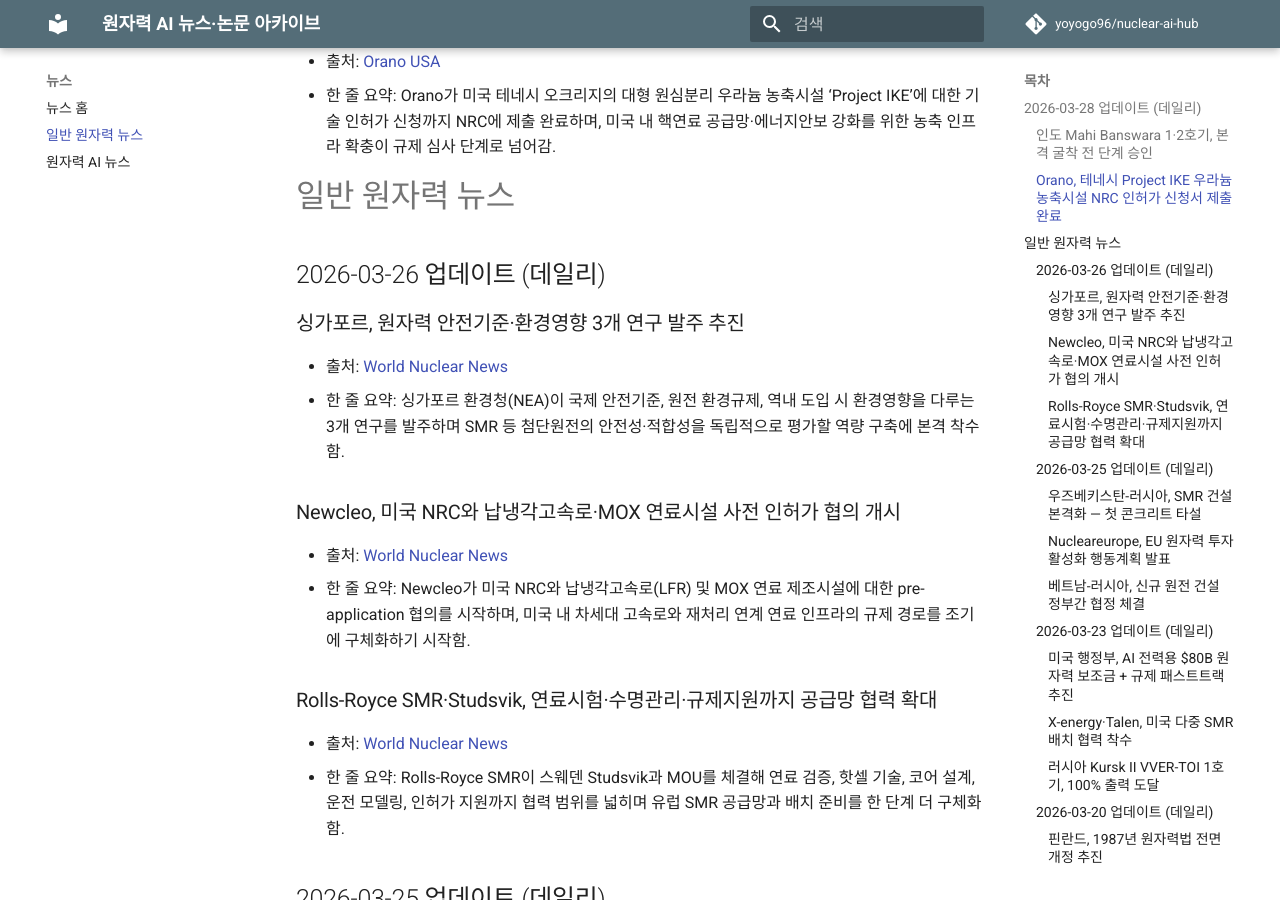
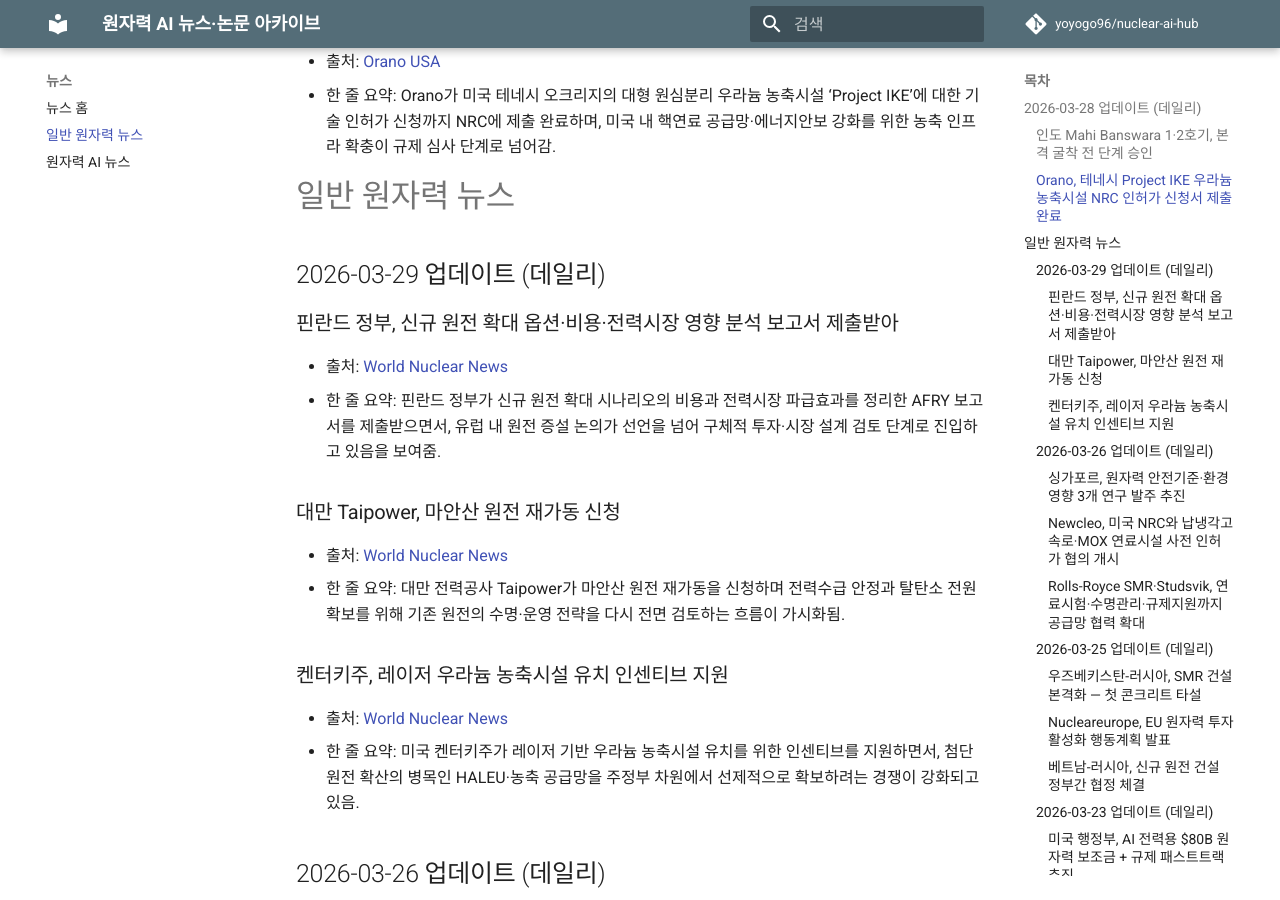
Before and after one commit to yoyogo96/nuclear-ai-hub, an MkDocs documentation site: the page built from docs/news/nuclear.md, in a window 1280 px wide and 900 px high, scrolled down 422 px. Built offline with MkDocs 1.6.1 and Material for MkDocs 9.7.7, drawn with Linux system fonts in a browser that asks for light colours; comment, search, counter and statistics services are not loaded.

Commit message:
docs: daily nuclear ai hub update for 2026-03-29

```diff
--- a/docs/briefings/index.md
+++ b/docs/briefings/index.md
@@ -1,3 +1,20 @@
+## 2026-03-29 데일리 브리핑
+
+### 오늘의 3줄 요약
+1. 핀란드가 신규 원전 확대의 비용·시장영향 보고서를 공식 검토 단계에 올리면서, 유럽 원전 확대 논의가 정책 구호를 넘어 실제 투자 판단 프레임으로 이동하고 있음.
+2. 대만의 마안산 원전 재가동 신청과 켄터키의 레이저 농축시설 인센티브는 기존 설비 재활용과 핵연료 공급망 확보가 동시에 중요해지고 있음을 보여줌.
+3. 학술 쪽은 지난 24시간 기준 arXiv 등 주요 소스를 재확인했지만 기존 반영본과 중복되지 않는 원자력+인공지능 핵심 신규 논문은 확인되지 않아 오늘은 논문 추가 없이 유지함.
+
+### 오늘 반영 뉴스 (3건)
+- 핀란드 정부, 신규 원전 확대 옵션·비용·전력시장 영향 분석 보고서 제출받아 (World Nuclear News)
+- 대만 Taipower, 마안산 원전 재가동 신청 (World Nuclear News)
+- 켄터키주, 레이저 우라늄 농축시설 유치 인센티브 지원 (World Nuclear News)
+
+### 오늘 반영 논문 (0건)
+- 지난 24시간 기준 신규 반영 없음
+
+---
+
 ## 2026-03-28 데일리 브리핑
 
 ### 오늘의 3줄 요약
--- a/docs/news/nuclear.md
+++ b/docs/news/nuclear.md
@@ -10,6 +10,19 @@
 
 # 일반 원자력 뉴스
 
+## 2026-03-29 업데이트 (데일리)
+
+### 핀란드 정부, 신규 원전 확대 옵션·비용·전력시장 영향 분석 보고서 제출받아
+- 출처: [World Nuclear News](https://www.world-nuclear-news.org/articles/study-outlines-finnish-options-for-new-nuclear-capacity)
+- 한 줄 요약: 핀란드 정부가 신규 원전 확대 시나리오의 비용과 전력시장 파급효과를 정리한 AFRY 보고서를 제출받으면서, 유럽 내 원전 증설 논의가 선언을 넘어 구체적 투자·시장 설계 검토 단계로 진입하고 있음을 보여줌.
+
+### 대만 Taipower, 마안산 원전 재가동 신청
+- 출처: [World Nuclear News](https://www.world-nuclear-news.org/articles/taipower-applies-to-restart-maanshan-plant)
+- 한 줄 요약: 대만 전력공사 Taipower가 마안산 원전 재가동을 신청하며 전력수급 안정과 탈탄소 전원 확보를 위해 기존 원전의 수명·운영 전략을 다시 전면 검토하는 흐름이 가시화됨.
+
+### 켄터키주, 레이저 우라늄 농축시설 유치 인센티브 지원
+- 출처: [World Nuclear News](https://www.world-nuclear-news.org/articles/kentucky-incentives-support-laser-enrichment-plant)
+- 한 줄 요약: 미국 켄터키주가 레이저 기반 우라늄 농축시설 유치를 위한 인센티브를 지원하면서, 첨단원전 확산의 병목인 HALEU·농축 공급망을 주정부 차원에서 선제적으로 확보하려는 경쟁이 강화되고 있음.
 
 ## 2026-03-26 업데이트 (데일리)
 
--- a/docs/papers/index.md
+++ b/docs/papers/index.md
@@ -1,3 +1,10 @@
+# 2026-03-29 업데이트
+
+- 지난 24시간 기준으로 arXiv 및 주요 학술 소스를 재확인했지만, 기존 반영본과 중복되지 않는 원자력+인공지능 핵심 신규 논문/프리프린트는 확인되지 않았습니다.
+- 따라서 오늘은 논문 목록을 추가하지 않고 "신규 없음" 상태로 갱신합니다.
+
+---
+
 # 2026-03-28 업데이트
 
 ## [A Telescope System for Charge and Position Measurement of High Energy Nuclei](https://arxiv.org/abs/2603.25080)
```
Also changed, not shown: docs/news/index.md (+6 -0 lines).
